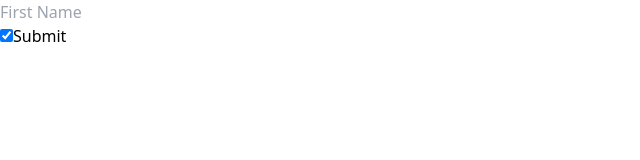
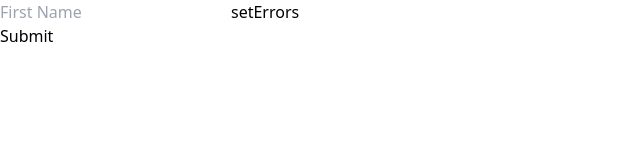
Before and after one commit to thazinnaing/react-hook-form, a React (Vite) app: page / in a window 1280 px wide. Shown: the top 160 px of the page, without its empty margins (0-640 px from the left). Built offline with nearby package versions, Linux system fonts and the light colour scheme.

Commit message:
feat: setErrors

```diff
--- a/src/App.jsx
+++ b/src/App.jsx
@@ -1,12 +1,14 @@
 import React from 'react';
 import RegisterForm from './components/RegisterForm';
 import Unregister from './components/Unregister';
+import SetErrors from './components/SetErrors';
 
 const App = () => {
   return (
     <div>
       {/* <RegisterForm/> */}
-      <Unregister/>
+      {/* <Unregister/> */}
+      <SetErrors/>
 
     </div>
   );
--- /dev/null
+++ b/src/components/SetErrors.jsx
@@ -0,0 +1,42 @@
+import React, { useEffect } from 'react';
+import { useForm } from 'react-hook-form';
+
+const SetErrors = () => {
+    const {handleSubmit, register, setError, formState: {errors}}=useForm({
+        defaultValues:{
+            firstName: "",
+        }
+    }
+    );
+
+    const onSubmit=(data)=>{
+        console.log("data", data)
+    }
+
+    return (
+    <section class="p-10 bg-slate-400">
+        <form class="flex flex-col gap-5" onSubmit={handleSubmit(onSubmit)}>
+
+            <input {...register("firstName")} placeholder='First Name'/>
+
+            <button class="w-20 bg-slate-50 h7"
+                type="button"
+                onClick={()=>{
+                    setError("firstName",{
+                        type: "custom",
+                        message: "something is wrong"
+                    })
+                }}
+            >
+                setErrors
+            </button>
+
+            <p class="text-white">{errors.firstName?.message}</p>
+
+            <input class="w-14 bg-slate-50 h7" type="submit" value="Submit"/>
+        </form>
+    </section>
+  );
+}
+
+export default SetErrors;
--- a/src/components/Unregister.jsx
+++ b/src/components/Unregister.jsx
@@ -34,7 +34,7 @@ const Unregister = () => {
 
             <input class="h-5 w-5" type="checkbox" {...register("checkbox")} />
             <input class="w-14 bg-slate-50 h7" type="submit" value="Submit"/>
-</form>
+        </form>
     </section>
 
   );
```
